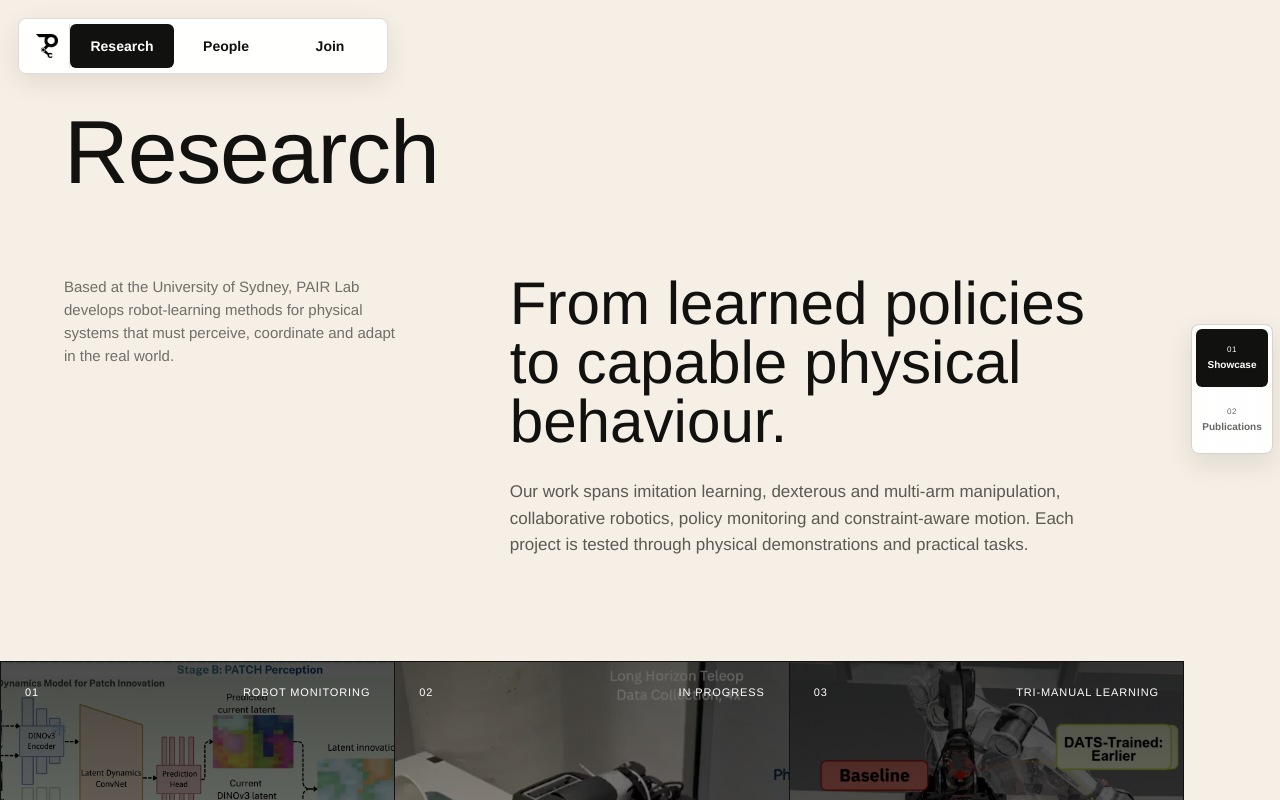
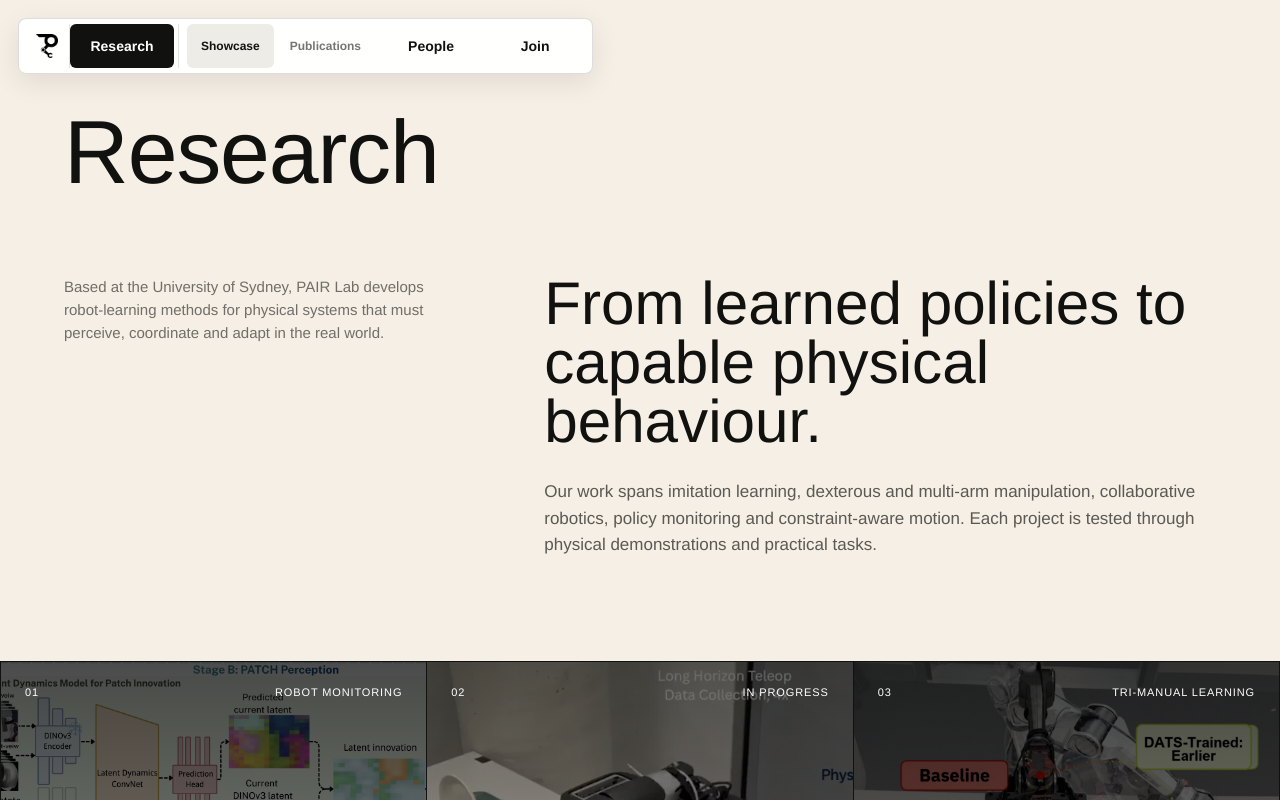
Before and after one commit to cheese-zj/pairlab-site, a React (Vite) app: page /research in a window 1280 px wide. Shown: the top 800 px of the page. Built offline with nearby package versions, Linux system fonts and the light colour scheme; a web font is replaced by a local one.

Commit message:
Move research jumps into navigation

```diff
--- a/src/components/SiteHeader.tsx
+++ b/src/components/SiteHeader.tsx
@@ -1,16 +1,18 @@
 import { useEffect, useState } from 'react'
-import { Link, NavLink } from 'react-router-dom'
+import { Link, NavLink, useLocation } from 'react-router-dom'
 import { Menu, X } from 'lucide-react'
 
-const links = [
-  { to: '/research', label: 'Research' },
+const secondaryLinks = [
   { to: '/people', label: 'People' },
   { to: '/join', label: 'Join' },
 ]
 
 function SiteHeader() {
+  const { pathname } = useLocation()
   const [open, setOpen] = useState(false)
   const [collapsed, setCollapsed] = useState(false)
+  const [activeResearchSection, setActiveResearchSection] = useState('showcase')
+  const isResearchPage = pathname === '/research'
 
   useEffect(() => {
     const onScroll = () => setCollapsed(window.scrollY > 90)
@@ -19,13 +21,59 @@ function SiteHeader() {
     return () => window.removeEventListener('scroll', onScroll)
   }, [])
 
+  useEffect(() => {
+    if (!isResearchPage) return
+
+    const observer = new IntersectionObserver((entries) => {
+      entries.forEach((entry) => {
+        if (entry.isIntersecting) setActiveResearchSection(entry.target.id)
+      })
+    }, { rootMargin: '-35% 0px -55%', threshold: 0 })
+
+    const sections = ['showcase', 'publications']
+      .map((id) => document.getElementById(id))
+      .filter((section): section is HTMLElement => Boolean(section))
+
+    sections.forEach((section) => observer.observe(section))
+    return () => observer.disconnect()
+  }, [isResearchPage])
+
   return (
-    <header className={`route-header${collapsed ? ' collapsed' : ''}${open ? ' open' : ''}`}>
+    <header className={`route-header${collapsed && !isResearchPage ? ' collapsed' : ''}${open ? ' open' : ''}`}>
       <Link to="/" className="route-brand" aria-label="PAIR Lab home" onClick={() => setOpen(false)}>
         <img src="/pairlab-mark-flat.png" alt="" aria-hidden="true" />
       </Link>
       <nav aria-label="Main navigation">
-        {links.map((link) => (
+        <NavLink to="/research" className={({ isActive }) => isActive ? 'active' : ''} onClick={() => setOpen(false)}>
+          Research
+        </NavLink>
+        {isResearchPage ? (
+          <div className="route-research-sections" role="group" aria-label="Research sections">
+            <a
+              className={activeResearchSection === 'showcase' ? 'section-active' : ''}
+              href="#showcase"
+              aria-current={activeResearchSection === 'showcase' ? 'location' : undefined}
+              onClick={() => {
+                setActiveResearchSection('showcase')
+                setOpen(false)
+              }}
+            >
+              Showcase
+            </a>
+            <a
+              className={activeResearchSection === 'publications' ? 'section-active' : ''}
+              href="#publications"
+              aria-current={activeResearchSection === 'publications' ? 'location' : undefined}
+              onClick={() => {
+                setActiveResearchSection('publications')
+                setOpen(false)
+              }}
+            >
+              Publications
+            </a>
+          </div>
+        ) : null}
+        {secondaryLinks.map((link) => (
           <NavLink key={link.to} to={link.to} className={({ isActive }) => isActive ? 'active' : ''} onClick={() => setOpen(false)}>
             {link.label}
           </NavLink>
--- a/src/pages/ResearchPage.tsx
+++ b/src/pages/ResearchPage.tsx
@@ -48,7 +48,6 @@ function ProjectCard({ project, index }: ProjectCardProps) {
 }
 
 function ResearchPage() {
-  const [activeSection, setActiveSection] = useState('showcase')
   const [publicationItems, setPublicationItems] = useState<Publication[]>(publications)
   const publicationYears = [...new Set(publicationItems.map((publication) => publication.year))]
 
@@ -64,36 +63,11 @@ function ResearchPage() {
     return () => controller.abort()
   }, [])
 
-  useEffect(() => {
-    const observer = new IntersectionObserver((entries) => {
-      entries.forEach((entry) => {
-        if (entry.isIntersecting) setActiveSection(entry.target.id)
-      })
-    }, { rootMargin: '-35% 0px -55%', threshold: 0 })
-
-    const sections = ['showcase', 'publications']
-      .map((id) => document.getElementById(id))
-      .filter((section): section is HTMLElement => Boolean(section))
-
-    sections.forEach((section) => observer.observe(section))
-    return () => observer.disconnect()
-  }, [])
-
   return (
     <main className="route-page research-page">
-      <nav className="research-jump-nav" aria-label="Research page sections">
-        <a className={activeSection === 'showcase' ? 'active' : ''} href="#showcase" aria-current={activeSection === 'showcase' ? 'location' : undefined}>
-          <span>01</span> Showcase
-        </a>
-        <a className={activeSection === 'publications' ? 'active' : ''} href="#publications" aria-current={activeSection === 'publications' ? 'location' : undefined}>
-          <span>02</span> Publications
-        </a>
-      </nav>
-
-      <div className="research-page-content">
-        <header className="page-title research-title">
-          <h1>Research</h1>
-        </header>
+      <header className="page-title research-title">
+        <h1>Research</h1>
+      </header>
 
         <section className="research-showcase" id="showcase" aria-labelledby="showcase-title">
           <h2 className="sr-only" id="showcase-title">Research showcase</h2>
@@ -172,7 +146,6 @@ function ResearchPage() {
             })}
           </div>
         </section>
-      </div>
     </main>
   )
 }
--- a/src/styles.css
+++ b/src/styles.css
@@ -51,6 +51,9 @@ button { font: inherit; }
 .route-header nav a { display: grid; height: 44px; min-width: 104px; place-items: center; padding: 0 20px; border-radius: var(--radius-small); font-size: 14px; font-weight: 600; }
 .route-header nav a:hover { background: #eeece7; }
 .route-header nav a.active { color: white; background: var(--ink); }
+.route-research-sections { display: flex; align-items: center; gap: 2px; margin: 0 4px; padding-left: 8px; border-left: 1px solid rgba(17, 18, 15, .12); }
+.route-header nav .route-research-sections a { min-width: auto; padding: 0 14px; color: rgba(17, 18, 15, .58); font-size: 12px; }
+.route-header nav .route-research-sections a.section-active { color: var(--ink); background: #eeece7; }
 .route-menu { display: none; width: 46px; height: 44px; place-items: center; color: var(--ink); border: 0; border-radius: var(--radius-small); background: transparent; cursor: pointer; }
 .route-header.collapsed nav { display: none; }
 .route-header.collapsed .route-brand { border-right: 0; }
@@ -120,17 +123,11 @@ button { font: inherit; }
 .page-tabs button.selected { color: white; background: var(--ink); }
 
 /* Research */
-.research-page { display: grid; grid-template-columns: minmax(0, 1fr) 96px; align-items: start; background: var(--cream); }
-.research-page-content { min-width: 0; grid-column: 1; grid-row: 1; }
-.research-jump-nav { position: sticky; z-index: 80; top: calc(50svh - 76px); display: flex; width: 82px; grid-column: 2; grid-row: 1; align-self: start; flex-direction: column; gap: 4px; margin: 18px 7px; padding: 4px; border: 1px solid rgba(17, 18, 15, .18); border-radius: var(--radius); background: rgba(255, 255, 255, .94); box-shadow: 0 10px 28px rgba(17, 18, 15, .1); backdrop-filter: blur(12px); }
-.research-jump-nav a { display: flex; min-height: 58px; flex-direction: column; justify-content: center; gap: 5px; padding: 8px 6px; color: rgba(17, 18, 15, .64); border-radius: var(--radius-small); font-size: 10px; font-weight: 640; line-height: 1.1; text-align: center; transition: color .2s ease, background .2s ease; }
-.research-jump-nav a span { font-size: 8px; font-weight: 590; letter-spacing: .08em; }
-.research-jump-nav a:hover { color: var(--ink); background: rgba(17, 18, 15, .07); }
-.research-jump-nav a.active { color: white; background: var(--ink); }
+.research-page { background: var(--cream); }
 .research-title { background: var(--cream); }
 .research-title h1 { font-size: clamp(58px, 7vw, 104px); line-height: .9; letter-spacing: -.012em; }
 .research-showcase,
-.research-publications { scroll-margin-top: 24px; }
+.research-publications { scroll-margin-top: 86px; }
 .research-intro { display: grid; width: min(100%, var(--content-max-width)); grid-template-columns: .72fr 1.28fr; gap: clamp(42px, 8vw, 140px); margin-inline: auto; padding: 34px var(--page-gutter) clamp(68px, 8vw, 118px); }
 .research-intro > p { max-width: 430px; margin: 0; color: rgba(17, 18, 15, .58); font-size: 15px; line-height: 1.55; }
 .research-intro div h2 { max-width: 830px; margin: 0 0 28px; font-size: clamp(34px, 4.7vw, 70px); font-weight: 520; font-stretch: 98%; line-height: .98; }
@@ -306,10 +303,6 @@ button { font: inherit; }
 }
 
 @media (max-width: 900px) {
-  .research-page { grid-template-columns: 1fr; }
-  .research-jump-nav { position: relative; top: auto; width: auto; grid-column: 1; grid-row: 1; justify-self: end; flex-direction: row; margin: 18px 18px 0; }
-  .research-page-content { grid-column: 1; grid-row: 2; }
-  .research-jump-nav a { min-width: 96px; min-height: 44px; flex-direction: row; align-items: center; gap: 7px; }
   .home-panel { width: 68%; }
   .research-project-card { min-height: 500px; }
   .people-lead { grid-template-columns: 1fr 1fr; }
@@ -340,6 +333,8 @@ button { font: inherit; }
   .route-header .route-menu { display: grid; border-left: 1px solid rgba(17, 18, 15, .12); }
   .route-header.open nav { top: 50px; display: grid; min-width: 150px; grid-template-columns: 1fr; }
   .route-header.open nav a { height: 36px; min-width: 84px; justify-items: start; padding: 0 16px; font-size: 13px; }
+  .route-research-sections { display: grid; grid-template-columns: repeat(2, 1fr); margin: 2px 0; padding: 4px 0; border-top: 1px solid rgba(17, 18, 15, .12); border-bottom: 1px solid rgba(17, 18, 15, .12); border-left: 0; }
+  .route-header.open nav .route-research-sections a { min-width: 112px; padding: 0 12px; font-size: 12px; }
   .site-footer-inner { grid-template-columns: 1fr 1fr; gap: 18px; padding: 22px 20px; }
   .site-footer-inner p { display: none; }
   .site-footer-links { gap: 14px; }
```
